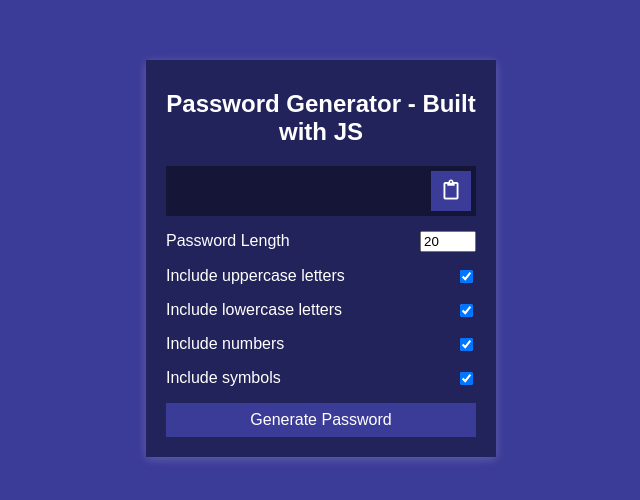
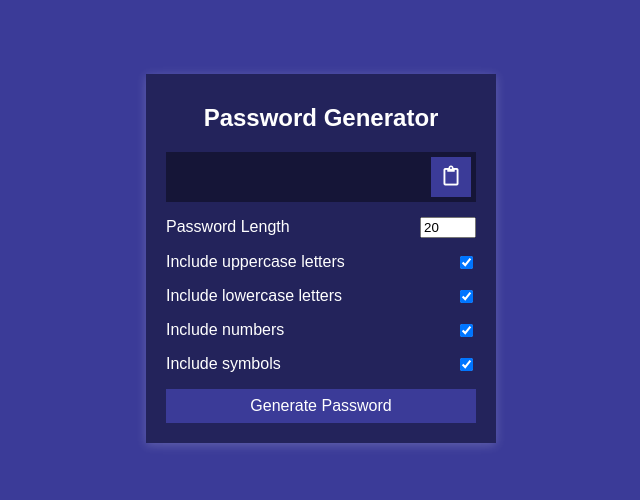
Before and after one commit to DKAXELL/js-password-generator, a plain HTML site: page index.html in a window 1280 px wide. Shown: the part 142-642 px from the top of the page, without its empty margins (319-959 px from the left). Drawn offline with Linux system fonts and the light colour scheme; a web font is replaced by a local one.

Commit message:
Update index.html

```diff
--- a/index.html
+++ b/index.html
@@ -10,7 +10,7 @@
   </head>
   <body>
     <div class="container">
-      <h2>Password Generator - Built with JS</h2>
+      <h2>Password Generator</h2>
       <div class="result-container">
         <span id="result"></span>
         <button class="btn" id="clipboard">
```
